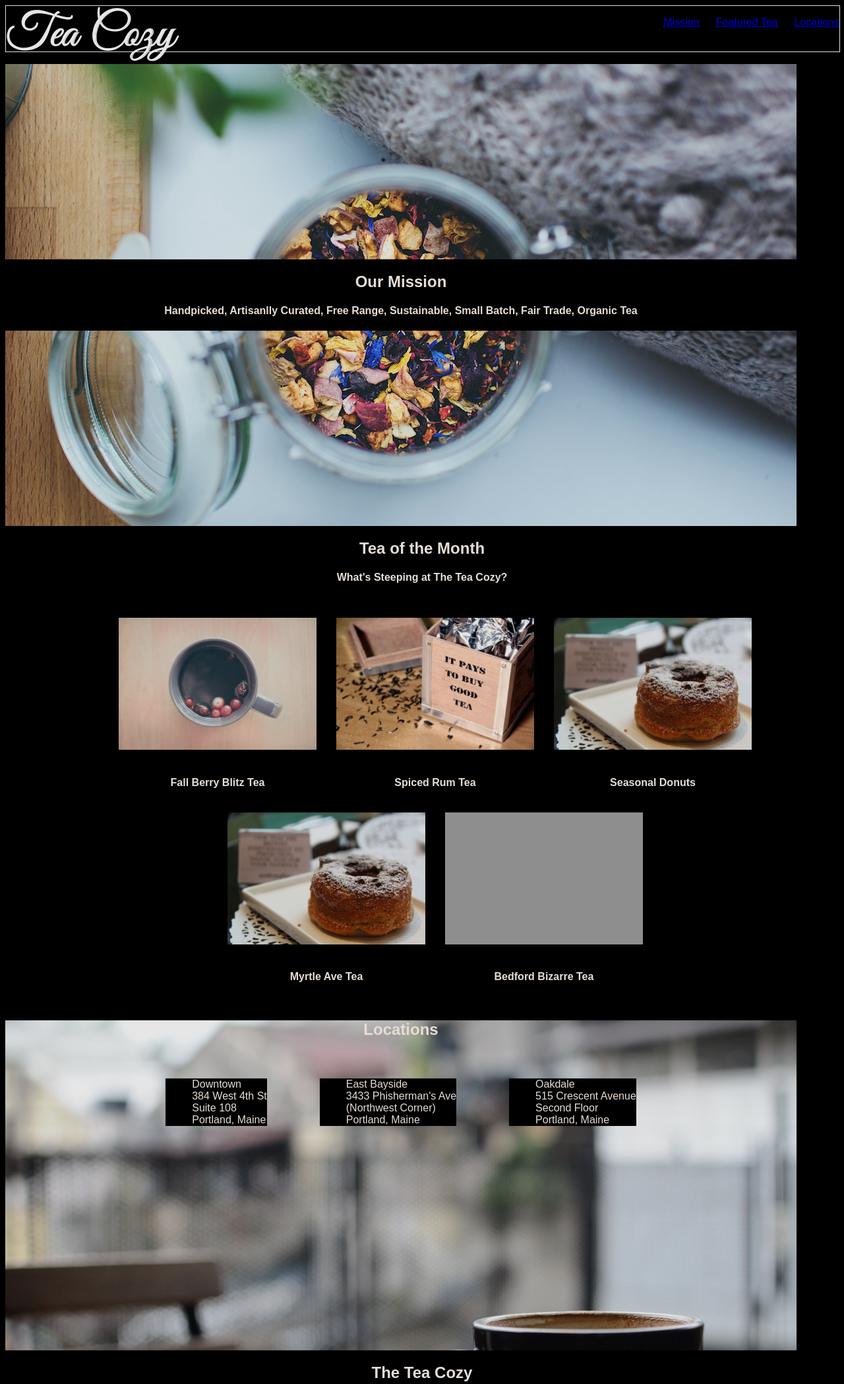
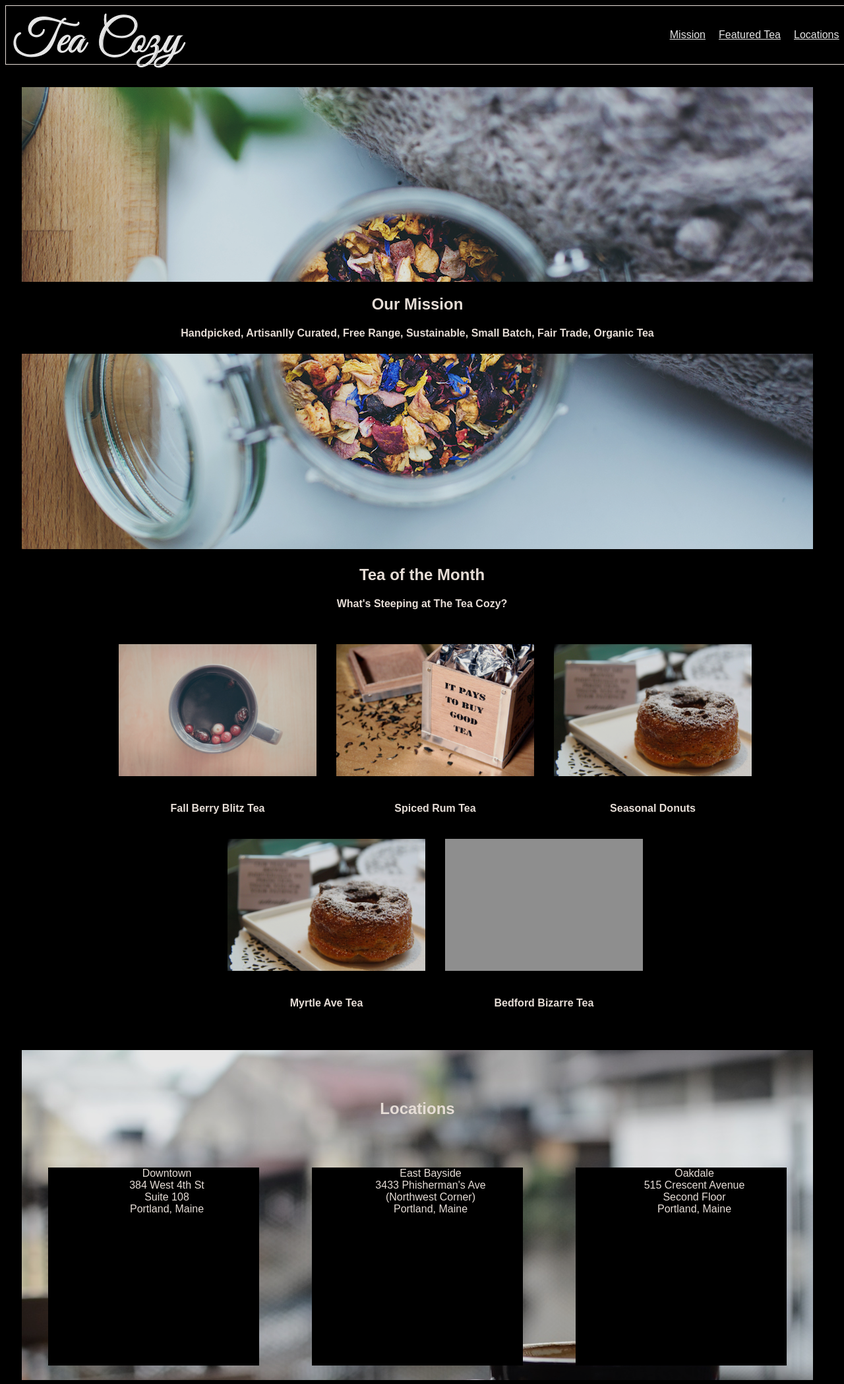
Before and after one commit to ldevr11/Tea-Cozy-, a plain HTML site: page Tea Cozy/index.html in a window 1280 px wide. Shown: the top 2097 px of the page at 66% size. Drawn offline with Linux system fonts and the light colour scheme; grey boxes are pictures that could not be loaded.

Commit message:
Add files via upload

```diff
--- a/Tea Cozy/resources/index.css
+++ b/Tea Cozy/resources/index.css
@@ -10,6 +10,7 @@ h2, h4, h5{
 
 .copyright h5  {
     text-align: left;
+    margin: 20px;
 }
 
 ul {
@@ -22,19 +23,29 @@ header {
     height: 69px;
     width: 100%;
     justify-content: space-between;
+    padding: 9.5px;
 }
 header .teacozylogo {
     height: 50px;
     width: auto;
-    padding: 10px;
+    margin: 10px;
 }
 header .navigation {
     display: inline-flex;
     text-decoration: underline;
+    align-items: center;
+}
+
+header .navigation a {
+    color: white;
+}
+
+header .navigation a:hover {
+    color: lightblue;
 }
 
 header .navigation li {
-    margin-left: 25px;
+    margin: 10px;
 }
 
 .ourmissionbackground {
@@ -43,6 +54,7 @@ header .navigation li {
     width: 1200px;
     display: flex;
     align-items: center;
+    margin: 25px;
 }
 
 #ourmission {
@@ -67,16 +79,28 @@ header .navigation li {
     background-image: url(./img-locations-background.jpg);
     height: 500px;
     width: 1200px;
+    margin: 25px;
 }
 
-.locations {
-    display: inline-flex;
+.locationsbackground #locationsheader {
+    padding-top: 75px;
+    padding-bottom: 15px;
+
+}
+
+.locationsbackground .locations {
     display: flex;
     justify-content: center;
     align-items: center;
 }
 
-.locations ul {
+.locationsbackground .locations ul {
     margin: 40px;
     background-color: black;
+    width: 300px;
+    height: 300px;
 }
+
+.locationsbackground .locations li {
+    text-align: center;
+}
```
